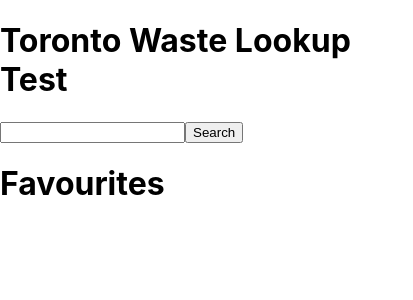
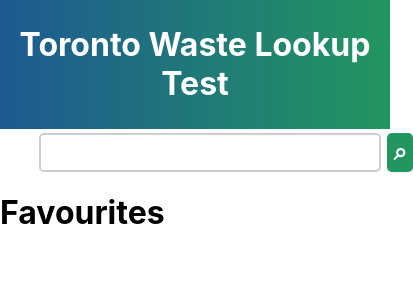
Before and after one commit to arunthaya/shopify_intern_challenge, a React (Create React App) app in the folder client/: page / in a window 390 px wide. Shown: the top 300 px of the page, 413 px wide, since content can reach past the window. Built offline with nearby package versions, Linux system fonts and the light colour scheme.

Commit message:
Add error state to input
- Added error checking to and changed css to become more responsive

```diff
--- a/client/src/App.css
+++ b/client/src/App.css
@@ -127,6 +127,17 @@
 }
 */
 
-.App {
-  /* */
+.app {
+  /*font-size: calc(5px + 2vmin);*/
+  -moz-appearance: none;
+-webkit-appearance: none;
 }
+
+
+.header {
+  background-image: linear-gradient(to right, #1D5A92, #23965F);
+  color: white;
+  padding: 1%;
+  margin: auto;
+  text-align: center;
+}
--- a/client/src/App.js
+++ b/client/src/App.js
@@ -39,12 +39,21 @@
   handleKeyPress(e){
     if(e.keyCode === 13){
       this.handleInputSubmit()
+    } else {
+      this.setState({
+        isBadInput: false
+      })
     }
   }
 
   handleInputSubmit(){
     const { searchField, prevSearch, results } = this.state;
-    helpers.isSameSearch(searchField, prevSearch, results);
+    console.log(helpers.isSameSearch(searchField, prevSearch, results) === true)
+    if (helpers.isSameSearch(searchField, prevSearch, results) === true){
+      return this.setState({
+        isBadInput: true
+      })
+    }
     this.setState({
       whatToRender: 'isLoading',
       prevSearch: searchField.trim()
@@ -52,8 +61,8 @@
       this.fetchData()
         .then(
         res => {
-          let x = [];
-          x = res.body;
+          let x = []
+          x = res.body
           if(res.body.length === 0){
             this.setState({
               results: [...x],
@@ -122,17 +131,18 @@
 
   render() {
     const searchFieldText = this.state.searchField;
-    const { results, whatToRender, favourites, favouritesVerbatim } = this.state;
+    const { results, whatToRender, favourites, favouritesVerbatim, isBadInput } = this.state;
     return (
-      <div className="App">
-        <header className="App-header row" >
+      <div className="app">
+        <header className="header" >
           <h1>Toronto Waste Lookup Test</h1>
         </header>
         <SearchBar
-          value={searchFieldText}
+          isBadInput={isBadInput}
           onInputChange={this.handleInputChange}
           onSearchSubmit={this.handleInputSubmit}
           keyPress={this.handleKeyPress}
+          value={searchFieldText}
         />
         <div className="App-searchresults">
           <SearchResults
--- a/client/src/components/SearchBar.jsx
+++ b/client/src/components/SearchBar.jsx
@@ -1,5 +1,5 @@
 import React, { Component } from 'react'
-import '../App.css'
+import '../styling/SearchBarStyling.css'
 
 class SearchBar extends Component {
   constructor (props) {
@@ -25,12 +25,23 @@
   render () {
     const searchFieldText = this.props.value
     return (
-      <div className='App-search'>
-        <input
-          value={searchFieldText}
-          onChange={this.handleChange}
-          onKeyDown={this.handleKeyPress} />
-        <button onClick={this.handleSubmit}>Search</button>
+      <div className='search'>
+        {this.props.isBadInput ? (
+          <input
+            value={searchFieldText}
+            onChange={this.handleChange}
+            onKeyDown={this.handleKeyPress}
+            className='error'
+          />
+        ) : (
+          <input
+            value={searchFieldText}
+            onChange={this.handleChange}
+            onKeyDown={this.handleKeyPress}
+          />
+        )}
+
+          <button onClick={this.handleSubmit}>&#8981;</button>
       </div>
     )
   }
--- /dev/null
+++ b/client/src/styling/SearchBarStyling.css
@@ -0,0 +1,64 @@
+.search {
+  width: 80%;
+  display: flex;
+  flex-direction: row;
+  flex-wrap: nowrap;
+  margin-left: 1%;
+  margin-top: 1%;
+  margin-right: 1%;
+  margin-bottom: 2%;
+  margin-left: auto;
+  margin-right: auto;
+  transition:all .5s ease-in-out;
+-o-transition:all .5s ease-in-out;
+-moz-transition:all .5s ease-in-out;
+-webkit-transition:all .5s ease-in-out;
+}
+
+input {
+  flex-basis: 80%;
+  padding: 1.5%;
+  border: 2px solid #CECECE;
+  border-radius: 5px;
+  outline: none;
+  font-size: 3vh;
+  margin-right: 1%;
+}
+
+.error {
+  background-color: #F26E65;
+  border-color: red;
+}
+
+button {
+  flex-basis: 20%;
+  background-color: #23965F;
+  border-radius: 5px;
+  border: none;
+  color: white;
+  cursor: pointer;
+  font-size: 3em;
+  font-weight: bold;
+  outline: none;
+  max-width: 1.5em;
+  text-align: center;
+  align-items: center;
+}
+
+button:hover {
+  background-color: #23d37f ;
+}
+
+button:active{
+  background-color: #0e633b;
+}
+
+@media screen and (max-width:600px) {
+  .search {
+    font-size: .5em;
+  }
+  input {
+    margin-right: 2%;
+    padding: 1%;
+  }
+}
--- a/client/src/utilities/StringHelper.js
+++ b/client/src/utilities/StringHelper.js
@@ -7,8 +7,12 @@
     return false
   },
   isSameSearch: function (str1, str2, results) {
-    if (str1.trim() === str2 && results.length !== 0) return
-    if (helpers.isEmpty(str1)) return
+    if (str1.trim() === str2 && results.length !== 0) {
+      return true
+    }
+    if (helpers.isEmpty(str1)) {
+      return true
+    }
   }
 }
 
```
